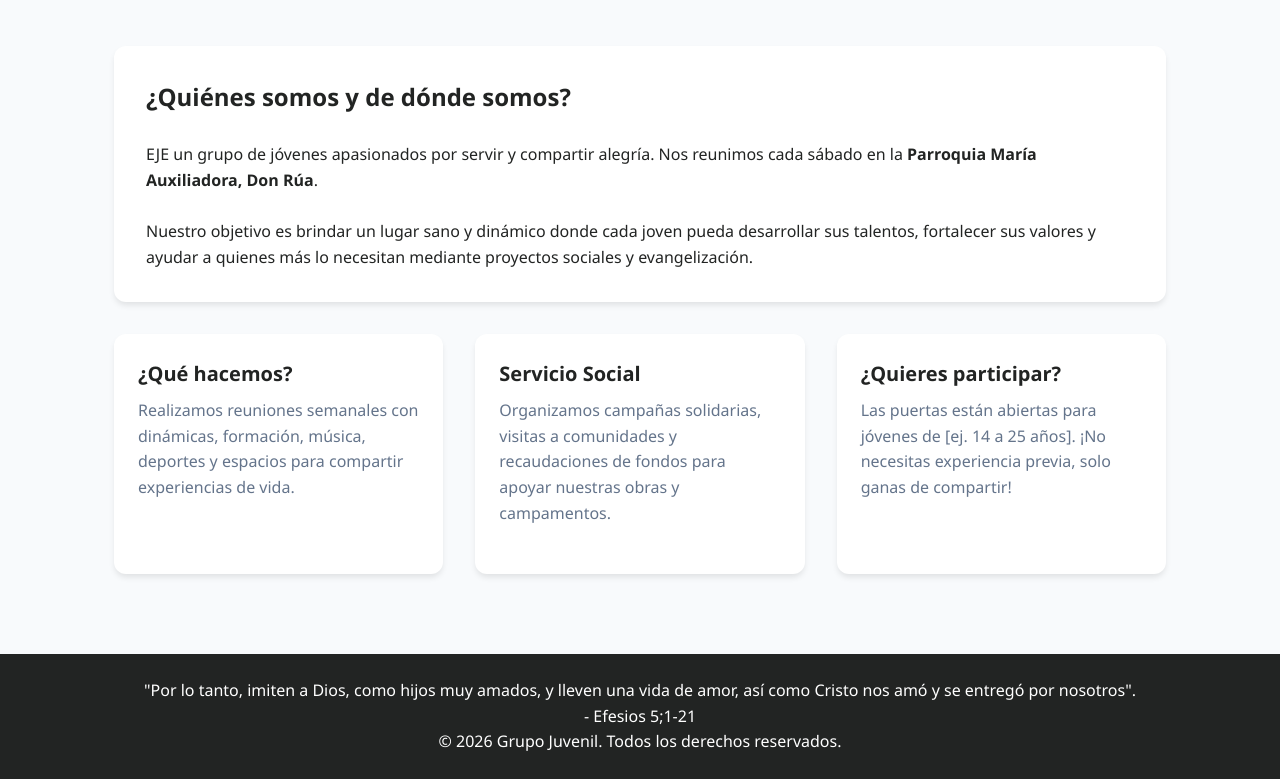
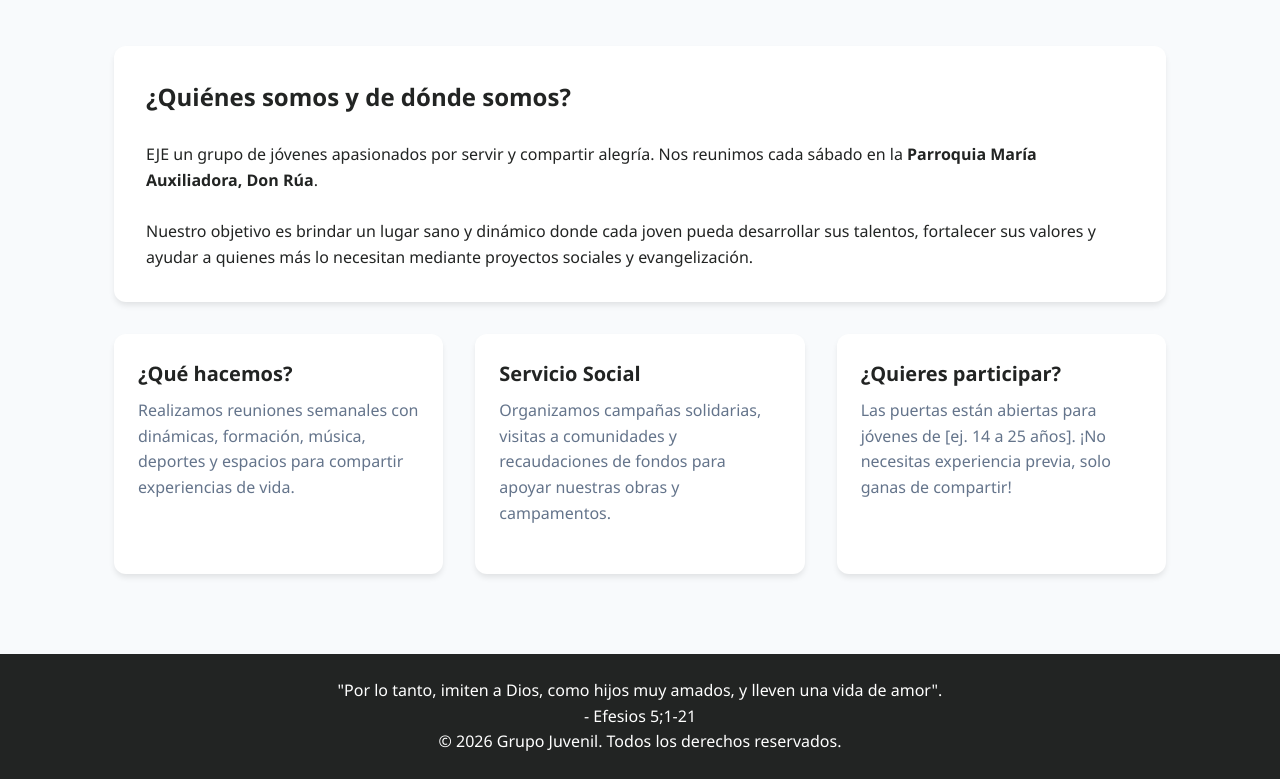
Before and after one commit to Nesitanes/EjeDonRua, a plain HTML site: page index.html in a window 1280 px wide. Shown: the part 507-1286 px from the top of the page. Drawn offline with Linux system fonts and the light colour scheme.

Commit message:
Update index.html

```diff
--- a/index.html
+++ b/index.html
@@ -61,7 +61,7 @@
     </main>
 
     <footer>
-        <p>"Por lo tanto, imiten a Dios, como hijos muy amados, y lleven una vida de amor, así como Cristo nos amó y se entregó por nosotros".</p>
+        <p>"Por lo tanto, imiten a Dios, como hijos muy amados, y lleven una vida de amor".</p>
         <p> - Efesios 5;1-21 </p>
         <p>&copy; <span id="current-year"></span> Grupo Juvenil. Todos los derechos reservados.</p>
     </footer>
```
